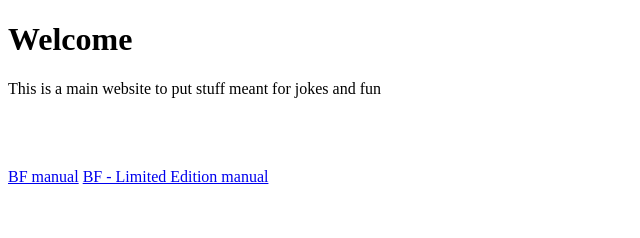
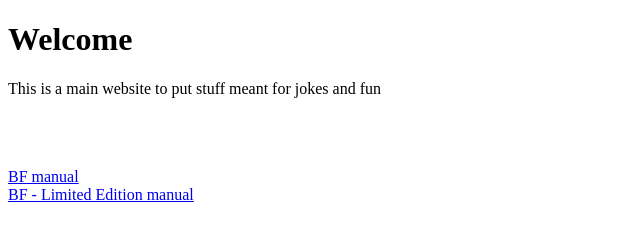
Before and after one commit to gregoryk07/funny, a plain HTML site: page index.html in a window 1280 px wide. Shown: the whole page, without its empty margins (0-640 px from the left). Drawn offline with Linux system fonts and the light colour scheme.

Commit message:
Update index.html

```diff
--- a/index.html
+++ b/index.html
@@ -8,7 +8,7 @@
 <h1>Welcome</h1>
 <p>This is a main website to put stuff meant for jokes and fun</p>
   <br><br><br>
-  <a href="bfmanual.html">BF manual</a>
+  <a href="bfmanual.html">BF manual</a><br>
   <a href="bfmanual-limitededition.html">BF - Limited Edition manual</a>
 
 </body>
```
